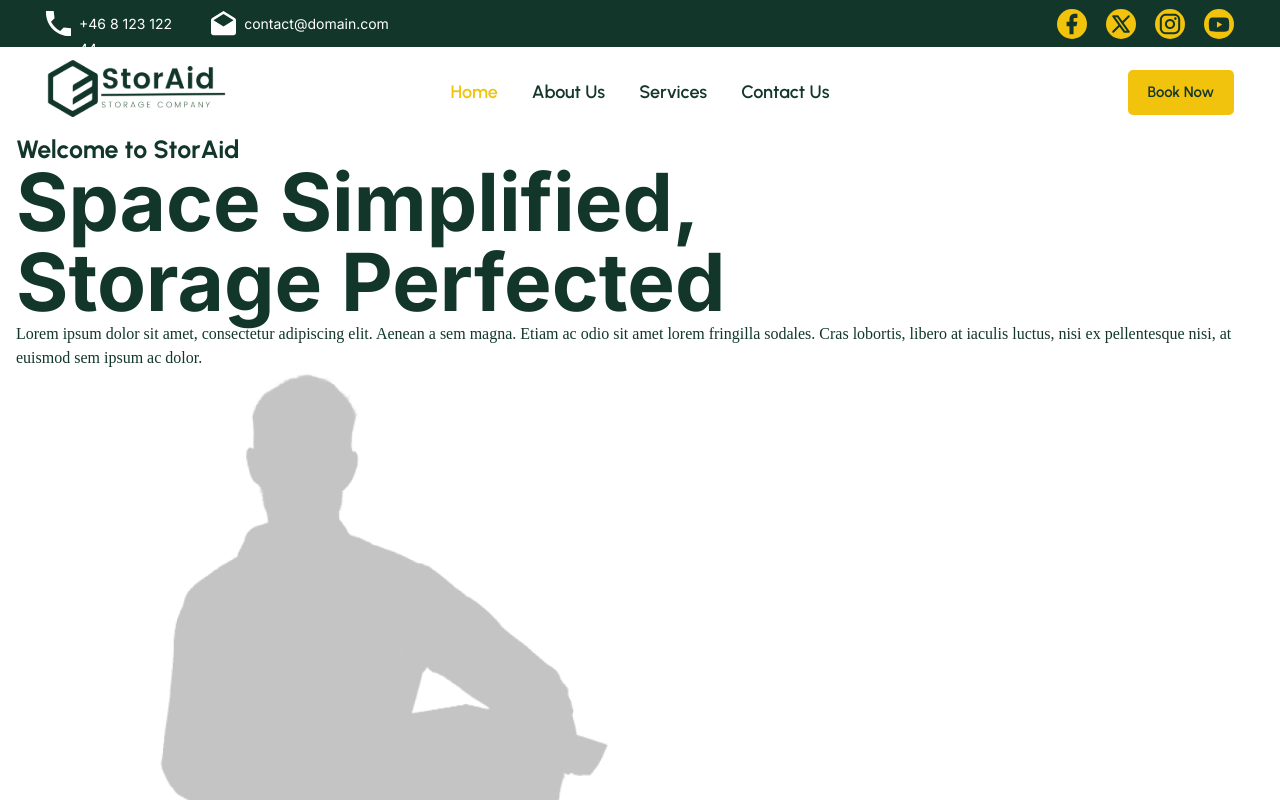
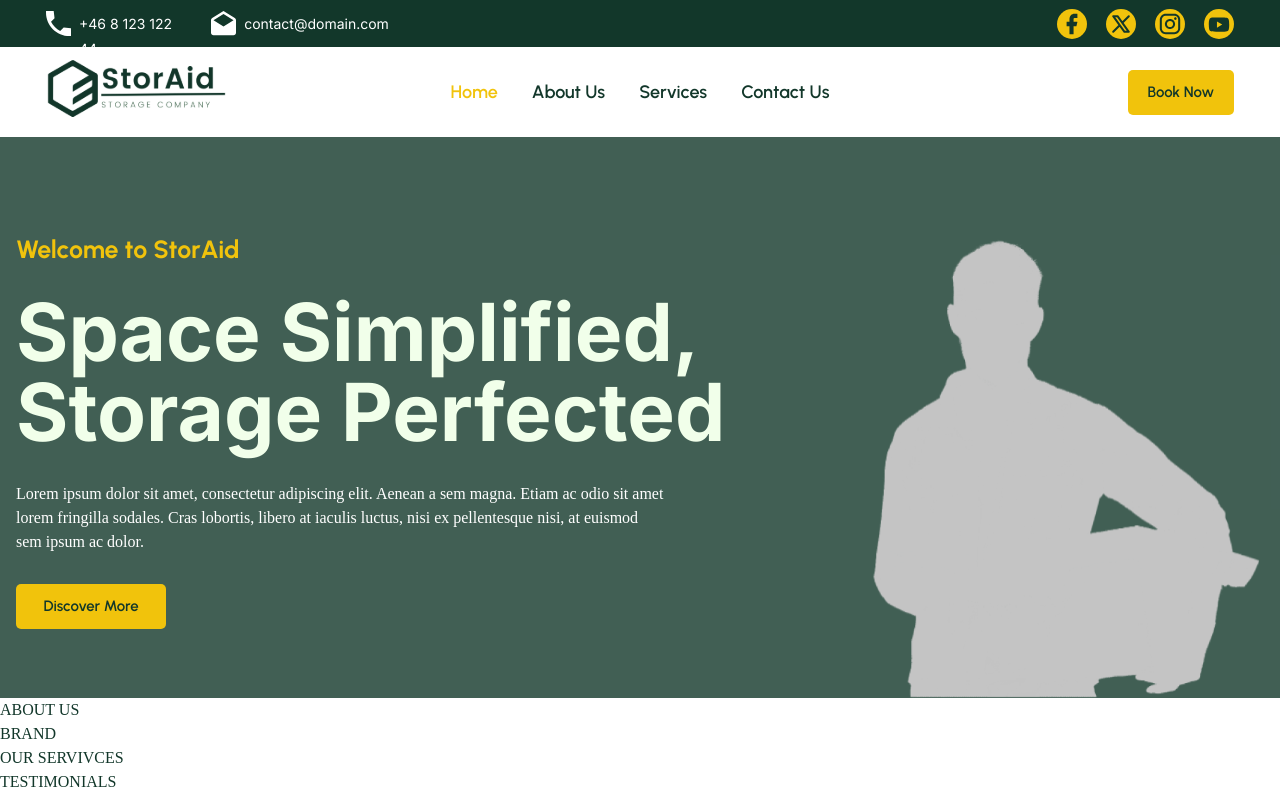
Before and after one commit to JoachimPersson88/storaid_storage_service, a React (Vite) app: page / in a window 1280 px wide. Shown: the top 800 px of the page. Built offline with nearby package versions, Linux system fonts and the light colour scheme.

Commit message:
"Home_Hero" 'Hero.jsx, hero.css' Fixat css till min hero komponent, alles klart.

```diff
--- a/src/project/components/Hero.jsx
+++ b/src/project/components/Hero.jsx
@@ -3,6 +3,7 @@ export default function Hero() {
   <section className="hero">
     <div className="container">
       <div className="hero__area">
+
         <h4 className="hero__header">Welcome to StorAid</h4>
         <h1>Space Simplified,
           <br/>
@@ -14,6 +15,7 @@ export default function Hero() {
             libero at iaculis luctus, nisi ex pellentesque nisi, at euismod sem ipsum ac dolor.
             </p>
             <button className="btn-discover body-text-2">Discover More</button>
+
             <img src="/src/project/interface/assets/Image_man.svg" alt=""/>
             </div>
             </div>
--- a/src/project/interface/styles/hero.css
+++ b/src/project/interface/styles/hero.css
@@ -0,0 +1,46 @@
+.hero {
+  padding-top: 100px;
+  background: var(--accent_3);
+  color: var(--primary);
+
+  .hero__area {
+    display:grid;
+    grid-template-areas:
+        "h4   img"
+        "h1    img"
+        "text    img"
+        "discover img"
+        "empty img";
+    gap: 30px;
+    align-items: center;
+
+    h4 {
+      grid-area: h4;
+      color: var(--accent);
+    }
+
+    h1 {
+      grid-area: h1;
+      color: var(--color_4);
+    }
+
+    .body-text-1{
+      grid-area: text;
+      margin-right: 170px;
+    }
+
+    img{
+      grid-area: img;
+    }
+
+    .btn-discover {
+      grid-area: discover;
+      width: 150px;
+
+      &:hover {
+        background-color: var(--primary);
+        color: var(--secondary);
+      }
+    }
+  }
+}
```
